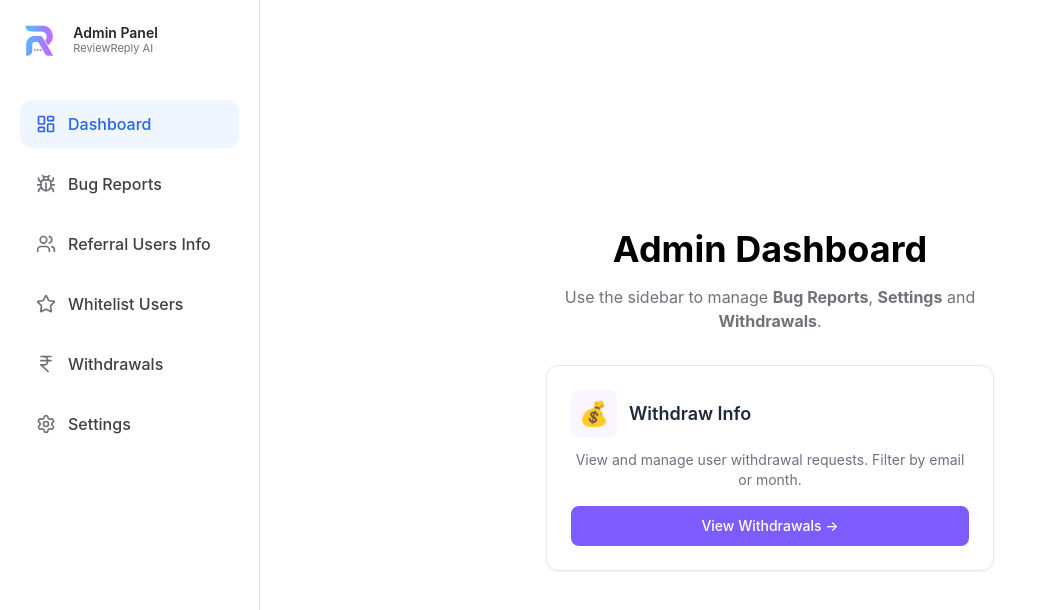
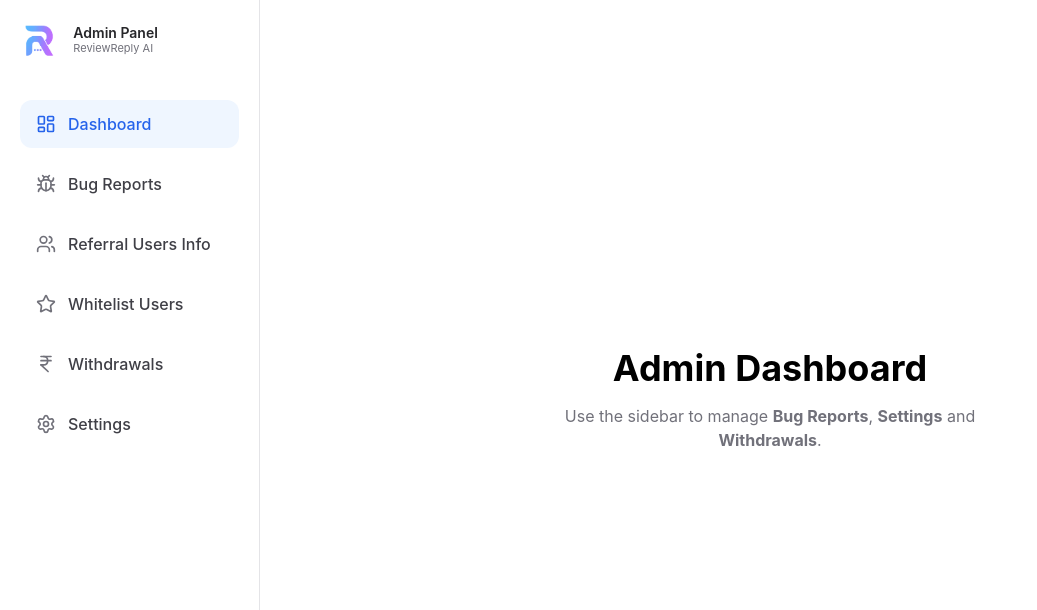
Before and after one commit to afnankhan123456/reviewreply-ai, a Next.js app: page /admin/dashboard in a window 1280 px wide. Shown: the top 610 px of the page, without its empty margins (0-1037 px from the left). Built offline with nearby package versions, Linux system fonts and the light colour scheme.

Commit message:
Update page.tsx

```diff
--- a/app/admin/dashboard/page.tsx
+++ b/app/admin/dashboard/page.tsx
@@ -1,33 +1,12 @@
-import Link from "next/link";
-
 export default function AdminPage() {
   return (
     <div className="flex flex-col items-center justify-center h-full text-center p-10">
       <h1 className="text-4xl font-bold text-black dark:text-white mb-4">
         Admin Dashboard
       </h1>
-      <p className="text-zinc-500 dark:text-zinc-400 max-w-md mb-8">
+      <p className="text-zinc-500 dark:text-zinc-400 max-w-md">
         Use the sidebar to manage <strong>Bug Reports</strong>, <strong>Settings</strong> and <strong>Withdrawals</strong>.
       </p>
-
-      {/* Withdraw Info Card */}
-      <div className="bg-white dark:bg-zinc-800 rounded-xl border border-gray-200 dark:border-zinc-700 shadow-sm p-6 w-full max-w-md hover:shadow-md transition">
-        <div className="flex items-center gap-3 mb-3">
-          <div className="bg-purple-50 dark:bg-purple-900/20 p-2 rounded-lg">
-            <span className="text-2xl">💰</span>
-          </div>
-          <h3 className="font-semibold text-lg text-gray-800 dark:text-white">Withdraw Info</h3>
-        </div>
-        <p className="text-sm text-gray-500 dark:text-zinc-400 mb-4">
-          View and manage user withdrawal requests. Filter by email or month.
-        </p>
-        <Link
-          href="/admin/dashboard/withdrawals"
-          className="w-full bg-[#7c5cfc] hover:bg-[#6a4ce0] text-white py-2.5 rounded-lg font-medium text-sm transition text-center block"
-        >
-          View Withdrawals →
-        </Link>
-      </div>
     </div>
   );
 }
```
